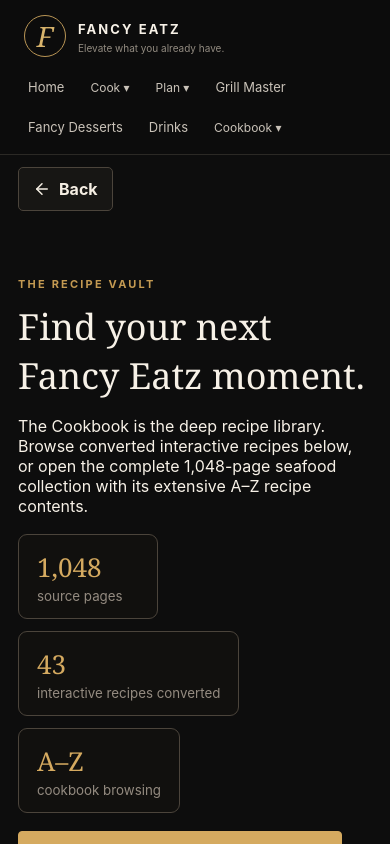
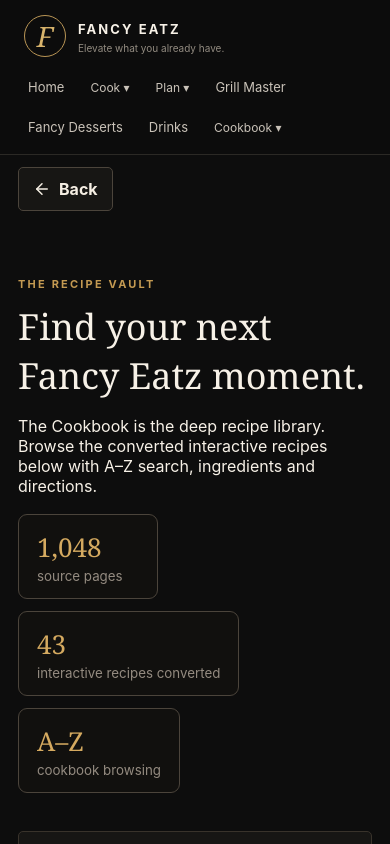
Before and after one commit to Camlito/Fancy-Eatz, a React (Vite) app: page / in a window 390 px wide. Both pictures are taken after typing "Sample" into the empty fields and a click on the button "Search". Shown: the top 844 px of the page. Built offline with nearby package versions, Linux system fonts and the light colour scheme.

Commit message:
Remove broken recursive cookbook embed on mobile

```diff
--- a/src/FancyEatz.tsx
+++ b/src/FancyEatz.tsx
@@ -747,8 +747,8 @@ export default function FancyEatz() {
 
       {tab === 'recipes' && (
         <section className="page">
-          <div className="section-head"><p className="eyebrow">THE RECIPE VAULT</p><h2>Find your next Fancy Eatz moment.</h2><p>The Cookbook is the deep recipe library. Browse converted interactive recipes below, or open the complete 1,048-page seafood collection with its extensive A–Z recipe contents.</p><div className="vault-stats"><span><b>1,048</b><small>source pages</small></span><span><b>{featured.length}</b><small>interactive recipes converted</small></span><span><b>A–Z</b><small>cookbook browsing</small></span></div><button className="primary" onClick={()=>setShowSourceLibrary(v=>!v)}><BookOpen size={18}/>{showSourceLibrary?'Hide Full Source Cookbook':'Open Full 1,048-Page Cookbook'}</button></div>
-          {showSourceLibrary && <div className="source-reader panel"><iframe title="Ultimate Collection of Seafood Recipes" src="/resources/seafood-recipes.pdf#view=FitH" /><p>If your browser does not display the PDF inline, use the source collection link below.</p></div>}
+          <div className="section-head"><p className="eyebrow">THE RECIPE VAULT</p><h2>Find your next Fancy Eatz moment.</h2><p>The Cookbook is the deep recipe library. Browse the converted interactive recipes below with A–Z search, ingredients and directions.</p><div className="vault-stats"><span><b>1,048</b><small>source pages</small></span><span><b>{featured.length}</b><small>interactive recipes converted</small></span><span><b>A–Z</b><small>cookbook browsing</small></span></div></div>
+
           <div className="recipe-tools">
             <label className="search-box"><Search size={18} /><input value={search} onChange={e => setSearch(e.target.value)} placeholder="Search salmon, crab, brunch..." /></label>
             <label>Category<select value={recipeType} onChange={e => setRecipeType(e.target.value)}><option>All</option><option>Appetizers</option><option>Entrées</option><option>Breakfast</option><option>Lunch</option><option>Dinner</option><option>Dessert</option></select></label>
```
